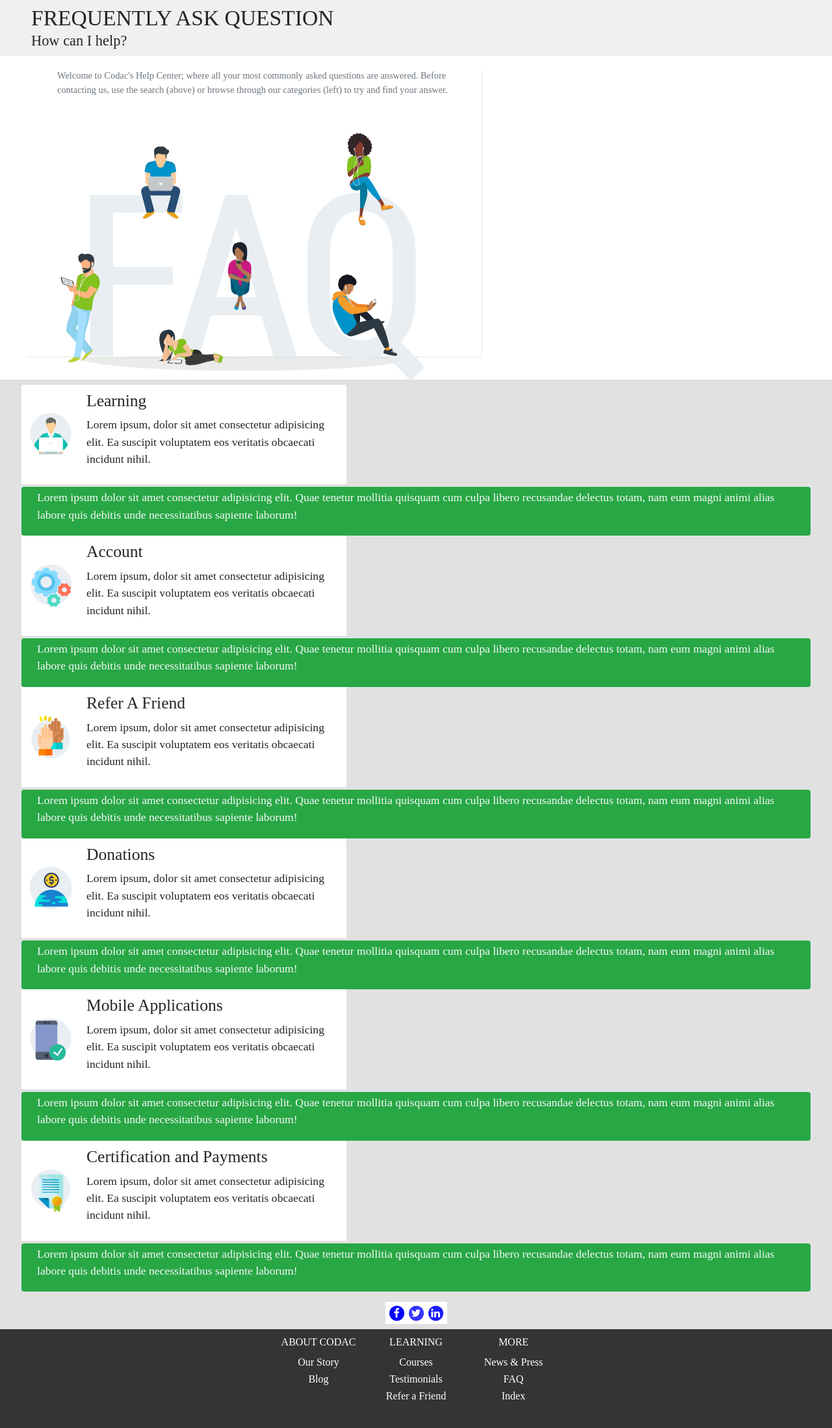
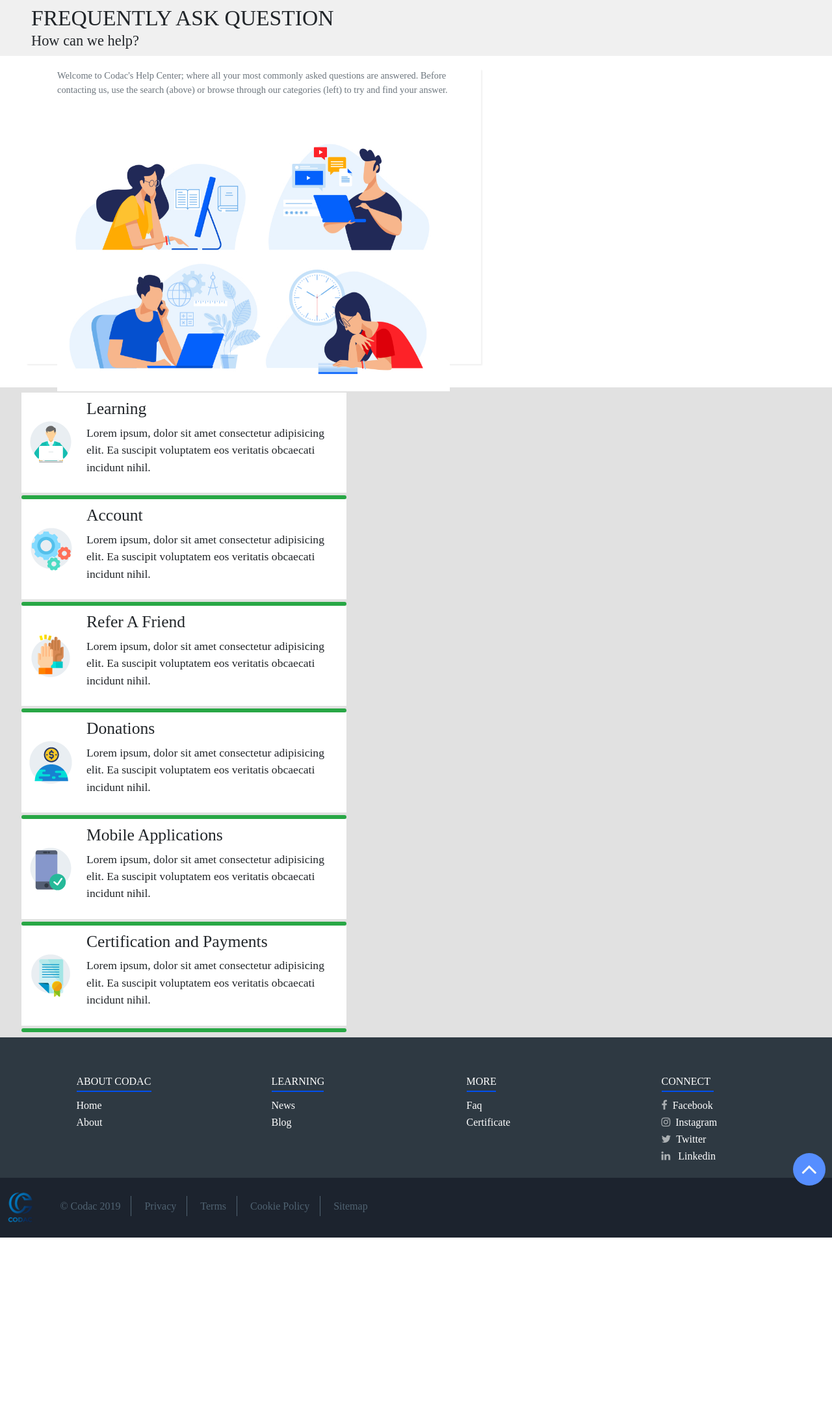
Before and after one commit to leeCodes-bit/codac.ng, a CodeIgniter app: page /database/index.php/app/faq in a window 1280 px wide. Shown: the part 76-2273 px from the top of the page at 65% size. After the commit the page ends 1980 px from the top, so only its background shows below. Run offline with CodeIgniter, Linux system fonts and the light colour scheme; style sheets or scripts are compiled from the project's sources; some libraries are stand-ins or nearby versions.

Commit message:
faq updated

```diff
--- a/application/views/faq.php
+++ b/application/views/faq.php
@@ -103,7 +103,7 @@
   </nav>
   <section class="container-fluid py-2 px-5 hero__header">
     <h1 class="main-header">FREQUENTLY ASK QUESTION</h1>
-    <h4 class="main-sub-header">How can I help?</h4>
+    <h4 class="main-sub-header">How can we help?</h4>
   </section>
   <section class="container-fluid hero__bg">
     <figure class="figure px-5">
@@ -111,7 +111,7 @@
         Welcome to Codac's Help Center; where all your most commonly asked questions are answered.
         Before contacting us, use the search (above) or browse through our categories (left) to try and find your answer.
       </figcaption>
-      <img src="<?php echo base_url(); ?>assets/img/faq-media/faq-people.png" class="figure-img" alt="hero-background">
+      <img src="<?php echo base_url(); ?>assets/img/faq-media/faq.jpg" class="figure-img" alt="hero-background">
     </figure>
   </section>
   <section class="container-fluid question px-5 py-2">
@@ -126,9 +126,9 @@
           </div>
         </div>
         <div class="question-footer bg-success text-light px-4 mt-1">
-          <p>Lorem ipsum dolor sit amet consectetur adipisicing elit. Quae tenetur mollitia quisquam cum culpa libero
+          <!-- <p>Lorem ipsum dolor sit amet consectetur adipisicing elit. Quae tenetur mollitia quisquam cum culpa libero
             recusandae delectus totam, nam eum magni animi alias labore quis debitis unde necessitatibus sapiente laborum!
-          </p>
+          </p> -->
         </div>
       </div>
     </div>
@@ -143,9 +143,9 @@
           </div>
         </div>
         <div class="question-footer bg-success text-light px-4 mt-1">
-          <p>Lorem ipsum dolor sit amet consectetur adipisicing elit. Quae tenetur mollitia quisquam cum culpa libero
+          <!-- <p>Lorem ipsum dolor sit amet consectetur adipisicing elit. Quae tenetur mollitia quisquam cum culpa libero
             recusandae delectus totam, nam eum magni animi alias labore quis debitis unde necessitatibus sapiente laborum!
-          </p>
+          </p> -->
         </div>
       </div>
     </div>
@@ -160,9 +160,9 @@
           </div>
         </div>
         <div class="question-footer bg-success text-light px-4 mt-1">
-          <p>Lorem ipsum dolor sit amet consectetur adipisicing elit. Quae tenetur mollitia quisquam cum culpa libero
+          <!-- <p>Lorem ipsum dolor sit amet consectetur adipisicing elit. Quae tenetur mollitia quisquam cum culpa libero
             recusandae delectus totam, nam eum magni animi alias labore quis debitis unde necessitatibus sapiente laborum!
-          </p>
+          </p> -->
         </div>
       </div>
     </div>
@@ -177,9 +177,9 @@
           </div>
         </div>
         <div class="question-footer bg-success text-light px-4 mt-1">
-          <p>Lorem ipsum dolor sit amet consectetur adipisicing elit. Quae tenetur mollitia quisquam cum culpa libero
+          <!-- <p>Lorem ipsum dolor sit amet consectetur adipisicing elit. Quae tenetur mollitia quisquam cum culpa libero
             recusandae delectus totam, nam eum magni animi alias labore quis debitis unde necessitatibus sapiente laborum!
-          </p>
+          </p> -->
         </div>
       </div>
     </div>
@@ -194,9 +194,9 @@
           </div>
         </div>
         <div class="question-footer bg-success text-light px-4 mt-1">
-          <p>Lorem ipsum dolor sit amet consectetur adipisicing elit. Quae tenetur mollitia quisquam cum culpa libero
+          <!-- <p>Lorem ipsum dolor sit amet consectetur adipisicing elit. Quae tenetur mollitia quisquam cum culpa libero
             recusandae delectus totam, nam eum magni animi alias labore quis debitis unde necessitatibus sapiente laborum!
-          </p>
+          </p> -->
         </div>
       </div>
     </div>
@@ -211,12 +211,13 @@
           </div>
         </div>
         <div class="question-footer bg-success text-light px-4 mt-1">
-          <p>Lorem ipsum dolor sit amet consectetur adipisicing elit. Quae tenetur mollitia quisquam cum culpa libero
+          <!-- <p>Lorem ipsum dolor sit amet consectetur adipisicing elit. Quae tenetur mollitia quisquam cum culpa libero
             recusandae delectus totam, nam eum magni animi alias labore quis debitis unde necessitatibus sapiente laborum!
-          </p>
+          </p> -->
         </div>
       </div>
     </div>
+    <!-- footer
     <footer class="footer-social mt-3">
       <a href="#">
         <i class="fa fa-facebook" aria-hidden="true"></i>
@@ -270,8 +271,125 @@
         </li>
       </ul>
     </div>
-    </div>
+    </div> -->
   </section>
+
+<!-- FOOTER SECTION -->
+  <section id="footer" class="footer w-100">
+    <a href="#home" class="text-light">
+      <span class="footer__go-up text-light">
+        <i class="fa fa-angle-up arrow-up" aria-hidden="true"></i>
+      </span>
+    </a>
+    <footer class="footer section-padding">
+      <div class="navigation__container w-100">
+        <div class="footer__navigation">
+          <div class="container-fluid px-4">
+            <div class="nav-container">
+              <h6 class="footer__header one">ABOUT CODAC
+                <hr>
+              </h6>
+              <ul class="footer__links">
+                <li class="nav-item">
+                  <a href="#" class="nav-link">Home</a>
+                </li>
+                <li class="nav-item">
+                  <a href="#" class="nav-link">About</a>
+                </li>
+              </ul>
+            </div>
+            <div class="nav-container">
+              <h6 class="footer__header three">LEARNING
+                <hr>
+              </h6>
+              <ul class="footer__links">
+                <li class="nav-item">
+                  <a href="#" class="nav-link">News</a>
+                </li>
+                <li class="nav-item">
+                  <a href="#" class="nav-link">Blog</a>
+                </li>
+              </ul>
+            </div>
+            <div class="nav-container">
+              <h6 class="footer__header two">MORE
+                <hr>
+              </h6>
+              <ul class="footer__links">
+                <li class="nav-item">
+                  <a href="#" class="nav-link">Faq</a>
+                </li>
+                <li class="nav-item">
+                  <a href="#" class="nav-link">Certificate</a>
+                </li>
+              </ul>
+            </div>
+            <div class="nav-container">
+              <h6 class="footer__header four">CONNECT
+                <hr>
+              </h6>
+              <ul class="footer__links">
+                <li class="nav-item">
+                  <a href="#" class="nav-link">
+                    <i class="fa fa-facebook" aria-hidden="true"></i><span class="ml-2">Facebook </span>
+                  </a>
+                </li>
+                <li class="nav-item">
+                  <a href="#" class="nav-link">
+                    <i class="fa fa-instagram" aria-hidden="true"></i><span class="ml-2">Instagram</span>
+                  </a>
+                </li>
+                <li class="nav-item">
+                  <a href="#" class="nav-link">
+                    <i class="fa fa-twitter" aria-hidden="true"></i><span class="ml-2">Twitter</span>
+                  </a>
+                </li>
+                <li class="nav-item">
+                  <a href="#" class="nav-link">
+                    <i class="fa fa-linkedin" aria-hidden="true"></i><span class="ml-2"> Linkedin </span>
+                  </a>
+                </li>
+              </ul>
+            </div>
+          </div>
+        </div>
+        <div class="footer__copyright text-light py-3">
+
+          <ul class="copyright__links">
+            <a href="<?php echo base_url(); ?>" class="navbar-brand text-light">
+              <img src="<?php echo base_url(); ?>assets/img/codaclogo.png" alt="Codac Logo">
+            </a>
+            <li class="nav-item">
+              <a href="#" class="nav-link">
+                &copy; Codac 2019
+              </a>
+            </li>
+            <li class="nav-item">
+              <a href="#" class="nav-link">
+                Privacy
+              </a>
+            </li>
+            <li class="nav-item">
+              <a href="#" class="nav-link">
+                Terms
+              </a>
+            </li>
+            <li class="nav-item">
+              <a href="#" class="nav-link">
+                Cookie Policy
+              </a>
+            </li>
+            <li class="nav-item">
+              <a href="#" class="nav-link">
+                Sitemap
+              </a>
+            </li>
+          </ul>
+        </div>
+      </div>
+    </footer>
+  </section>
+
   <script src="https://cdnjs.cloudflare.com/ajax/libs/jquery/3.4.1/jquery.min.js"></script>
   <script src="https://cdnjs.cloudflare.com/ajax/libs/popper.js/1.16.0/umd/popper.min.js"></script>
   <script src="https://cdnjs.cloudflare.com/ajax/libs/twitter-bootstrap/4.4.1/js/bootstrap.min.js"></script>
--- /dev/null
+++ b/assets/css/faq.css
@@ -0,0 +1,425 @@
+.btn__button {
+  width: 220px;
+  border-radius: 0;
+  background: #317036;
+  border: 1px solid #317036;
+  -webkit-border-radius: 0;
+  -moz-border-radius: 0;
+  -ms-border-radius: 0;
+  -o-border-radius: 0;
+  color: white;
+}
+
+.btn__button:hover {
+  background: #39823f;
+  border: 1px solid #317036;
+  color: white;
+}
+
+.main-header {
+  font-size: 2.1rem;
+}
+
+.main-sub-header {
+  font-size: 1.4rem;
+  line-height: 14px;
+}
+
+.sub-header {
+  font-size: 1.6rem;
+}
+
+.hero__header {
+  background-color: #f0f0f0;
+}
+
+.hero__bg {
+  position: relative;
+  padding: 20px 40px;
+}
+
+figure {
+  width: 700px;
+  position: relative;
+  box-shadow: 2px 2px 2px #f0f0f0;
+}
+
+figure figcaption {
+  background: white;
+  font-size: 1.1rem;
+}
+
+figure img {
+  max-width: 100%;
+  position: relative;
+  top: 50px;
+}
+
+.question {
+  background-color: #e1e1e1;
+}
+
+.question-container p {
+  font-size: 1.1rem;
+}
+
+.question-body {
+  display: flex;
+  align-items: center;
+  background-color: white;
+  width: 500px;
+  padding: 10px;
+}
+
+.question-body img {
+  object-fit: contain;
+  margin-right: 20px;
+}
+
+.question-footer {
+  padding-top: 3px;
+  padding-bottom: 3px;
+  border-radius: 4px;
+  -webkit-border-radius: 4px;
+  -moz-border-radius: 4px;
+  -ms-border-radius: 4px;
+  -o-border-radius: 4px;
+}
+
+.question footer {
+  width: 95px;
+  padding: 2px 6px;
+  height: 34px;
+  margin-left: auto;
+  margin-right: auto;
+  display: flex;
+  align-items: center;
+  justify-content: space-between;
+  background: white;
+}
+
+.question footer a i {
+  display: flex;
+  justify-content: center;
+  align-items: center;
+  color: white;
+  border-radius: 50%;
+  width: 23px;
+  height: 23px;
+  -webkit-border-radius: 50%;
+  -moz-border-radius: 50%;
+  -ms-border-radius: 50%;
+  -o-border-radius: 50%;
+}
+
+.question footer a .fa-facebook {
+  background: blue;
+}
+
+.question footer a .fa-twitter {
+  background: #3333ff;
+}
+
+.question footer a .fa-linkedin {
+  background: #1a1aff;
+}
+
+/* .footer {
+  background: #343434;
+  display: flex;
+  padding: 10px 5px;
+  padding-bottom: 20px;
+  justify-content: center;
+  text-align: center;
+}
+
+.footer .nav-container {
+  width: 150px;
+}
+
+.footer__header {
+  color: white;
+}
+
+.footer ul {
+  list-style: none;
+}
+
+.footer a {
+  color: white;
+  line-height: 10px;
+} */
+
+/* new footer */
+
+.footer {
+  background: #2e3942;
+  margin-bottom: 0;
+  padding: 30px 0 0;
+  position: relative;
+}
+
+.footer__navigation {
+  position: relative !important;
+}
+
+.footer__header {
+  color: white;
+  font-weight: 400;
+  line-height: 16px;
+  overflow-x: hidden;
+}
+
+.footer .one {
+  width: 115px;
+}
+
+.footer .two {
+  width: 45px;
+}
+
+.footer .three, .footer .four {
+  width: 80px;
+}
+
+.footer hr {
+  border: 1px solid #004fef;
+  display: block;
+  padding: 0;
+  margin: 0;
+  margin-top: 6px;
+  width: 100%;
+}
+
+.footer__links {
+  list-style: none;
+  margin: 0;
+  padding: 0;
+  padding-bottom: 20px;
+  width: 145px;
+}
+
+.footer__links i {
+  opacity: 0.6;
+}
+
+.footer__links li {
+  margin: 0;
+  padding: 0;
+}
+
+.footer__links li a {
+  color: white;
+  font-size: 1rem;
+  margin: 0;
+  padding: 1px 0;
+  -webkit-transition: all 0.25s ease-in;
+  transition: all 0.25s ease-in;
+}
+
+.footer__links li a:hover {
+  padding-left: 0.2rem;
+}
+
+.footer .container-fluid {
+  display: -ms-grid;
+  display: grid;
+  grid-template-columns: repeat(auto-fit, minmax(260px, 280px));
+  justify-content: center;
+  justify-items: center;
+  gap: 20px;
+  margin: auto;
+  position: relative;
+  z-index: 20;
+}
+
+.footer__go-up {
+  position: absolute;
+  right: 10px;
+  bottom: 80px;
+  z-index: 20;
+  border-radius: 50%;
+  -webkit-border-radius: 50%;
+  -moz-border-radius: 50%;
+  -ms-border-radius: 50%;
+  -o-border-radius: 50%;
+  width: 50px;
+  height: 50px;
+  background: #568eff;
+}
+
+.footer__go-up .arrow-up {
+  position: relative;
+  top: 4px;
+  left: 12px;
+  font-size: 2.5rem;
+}
+
+.footer__copyright {
+  width: 100%;
+  background: #1c232e;
+}
+
+.footer__copyright .title {
+  font-size: 1.6rem;
+}
+
+.footer__copyright .copyright__links {
+  width: 99%;
+  margin: auto;
+  list-style: none;
+}
+
+.footer__copyright .copyright__links h5 {
+  width: 100px;
+  float: left;
+}
+
+.footer__copyright .copyright__links li {
+  line-height: 15px;
+  display: inline-block;
+}
+
+.footer__copyright .copyright__links li:not(:last-child) {
+  border-right: 1px solid #506372;
+}
+
+.footer__copyright .copyright__links a {
+  font-size: 1rem;
+  color: #506372;
+}
+
+.footer__copyright .copyright__links a:hover {
+  color: #627a8d;
+}
+
+@media (min-width: 1256px) {
+  .topnav__bg {
+    display: flex;
+    align-items: center;
+  }
+  .topnav .group-1 {
+    display: flex;
+    align-items: center;
+    flex: 0 0 30%;
+  }
+  .topnav .group-2 {
+    display: flex;
+    flex: 0 0 70%;
+    align-items: center;
+  }
+  .topnav__search {
+    width: 224px !important;
+    font-size: 1rem;
+  }
+}
+
+@media (max-width: 1000px) {
+  .copyright__links {
+    text-align: center;
+  }
+  .copyright__links h5 {
+    float: none;
+    width: 100% !important;
+  }
+  .copyright__links li {
+    float: none;
+    display: inline-block;
+  }
+  .footer__go-up {
+    bottom: 120px;
+  }
+}
+
+@media (min-width: 0px) {
+  .language__globe {
+    position: absolute;
+    top: 73px;
+  }
+}
+
+@media (min-width: 0px) and (max-width: 620px) {
+  .group-2 {
+    display: grid;
+    grid-template-columns: 1fr !important;
+    justify-content: center !important;
+    align-items: center;
+  }
+}
+
+@media (max-width: 550px) {
+  .form-details-container {
+    grid-template-columns: 1fr !important;
+  }
+  .form-bg {
+    margin-top: 20px;
+    padding: 10px !important;
+  }
+  .question-body {
+    width: 99%;
+    flex-direction: column;
+  }
+  .footer {
+    flex-direction: column;
+  }
+  .footer .nav-container {
+    width: 99%;
+  }
+}
+
+@media (max-width: 800px) {
+  figure {
+    width: 99%;
+  }
+  .main-header {
+    font-size: 1.8rem;
+  }
+  .main-sub-header {
+    font-size: 1.2rem;
+  }
+  .sub-header {
+    font-size: 1.4rem;
+  }
+}
+
+@media (max-width: 420px) {
+  .dropleft {
+    position: static !important;
+  }
+  .dropleft .dropdown-menu {
+    width: 90vw !important;
+    position: absolute !important;
+    left: 0 !important;
+    transform: translate3d(0px, 45px, 0px) !important;
+    -webkit-transform: translate3d(0px, 45px, 0px) !important;
+    -moz-transform: translate3d(0px, 45px, 0px) !important;
+    -ms-transform: translate3d(0px, 45px, 0px) !important;
+    -o-transform: translate3d(0px, 45px, 0px) !important;
+  }
+  .btn__button {
+    width: 90%;
+  }
+}
+
+*, *::before, *::after {
+  margin: 0;
+  padding: 0;
+  box-sizing: inherit;
+}
+
+html {
+  scroll-behavior: smooth;
+}
+
+body {
+  box-sizing: border-box;
+  max-width: 100%;
+  overflow-x: hidden;
+  font-family: "Times New Roman", Times, serif;
+}
+
+article, aside, details, figcaption, figure, footer, header, hgroup, menu, nav, section {
+  display: block;
+}
+
+/*# sourceMappingURL=faq.css.map */
```
Also changed, not shown: assets/img/faq-media/faq.jpg (added).
